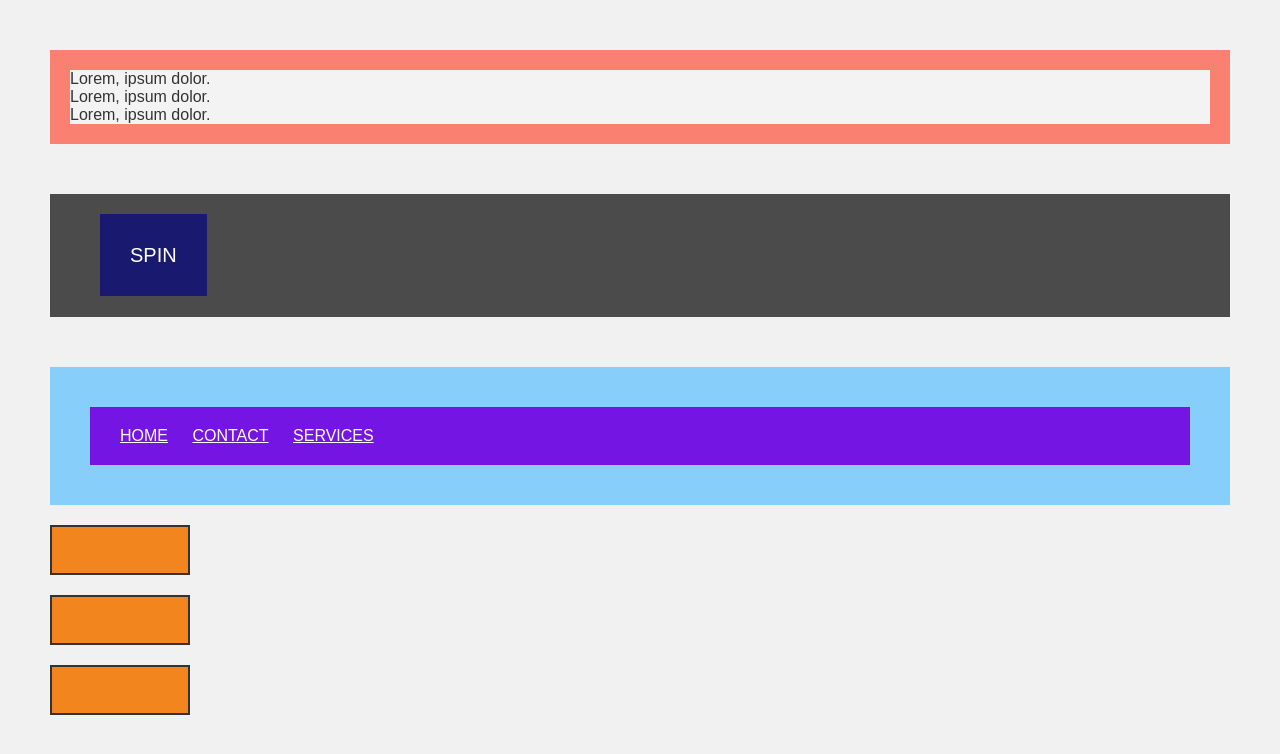
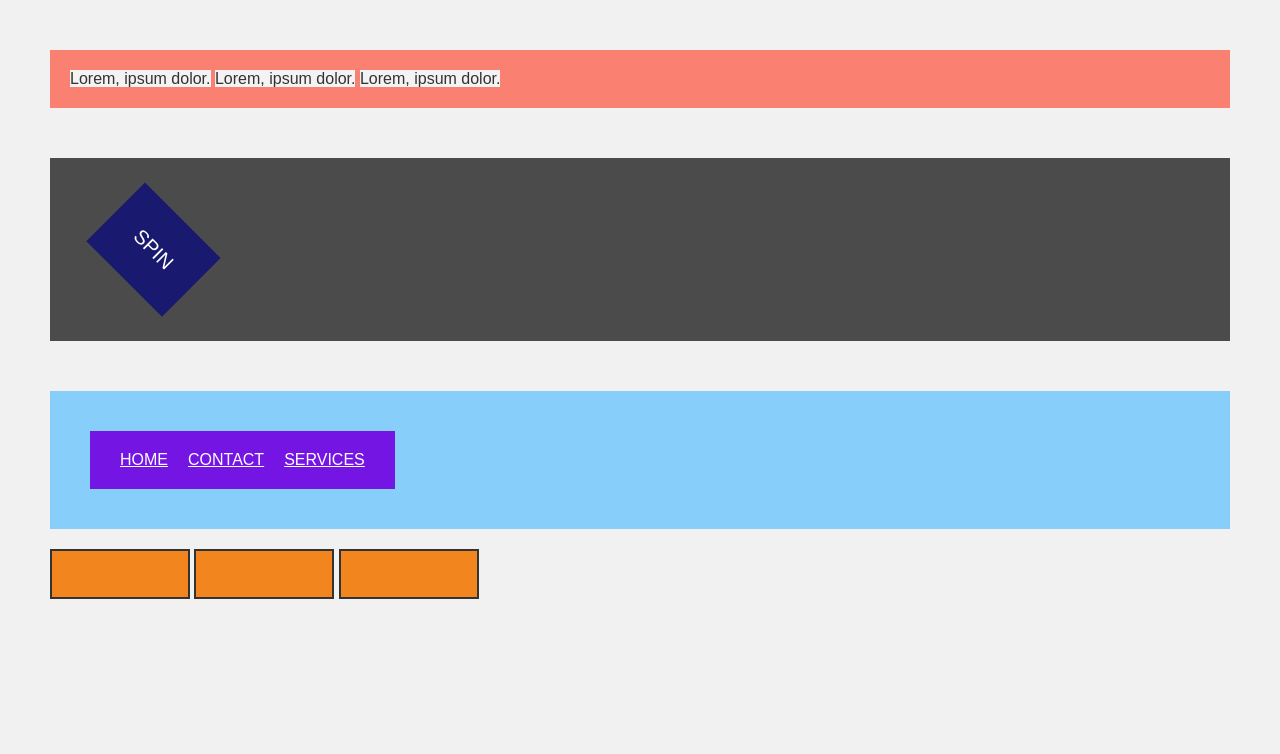
Before and after one commit to anuraganand789/LearningCSS, a plain HTML site: page udemy_30_css_exercises_course/5. Display/index.html in a window 1280 px wide. Drawn offline with Linux system fonts and the light colour scheme.

Commit message:
implemented test for display properties

```diff
--- a/udemy_30_css_exercises_course/5. Display/exercise.css
+++ b/udemy_30_css_exercises_course/5. Display/exercise.css
@@ -3,7 +3,7 @@
 
 
 .box1 p {
-
+  display: inline;
 }
 
 
@@ -15,6 +15,7 @@
 
 .box2 span {
     transform: rotate(45deg); /* Why it does not work like that ? Try to find out. */
+    display: inline-block;
 
 }
 
@@ -23,7 +24,7 @@
 /* Use flexbox with the ".flex-container" div, but the container should only take the width of the content it contains. */
 
 .flex-container {
-
+    display: inline-flex;
 }
 
 
@@ -33,5 +34,5 @@
 
 
 .square {
-
+    display: inline-block;
 }
```
